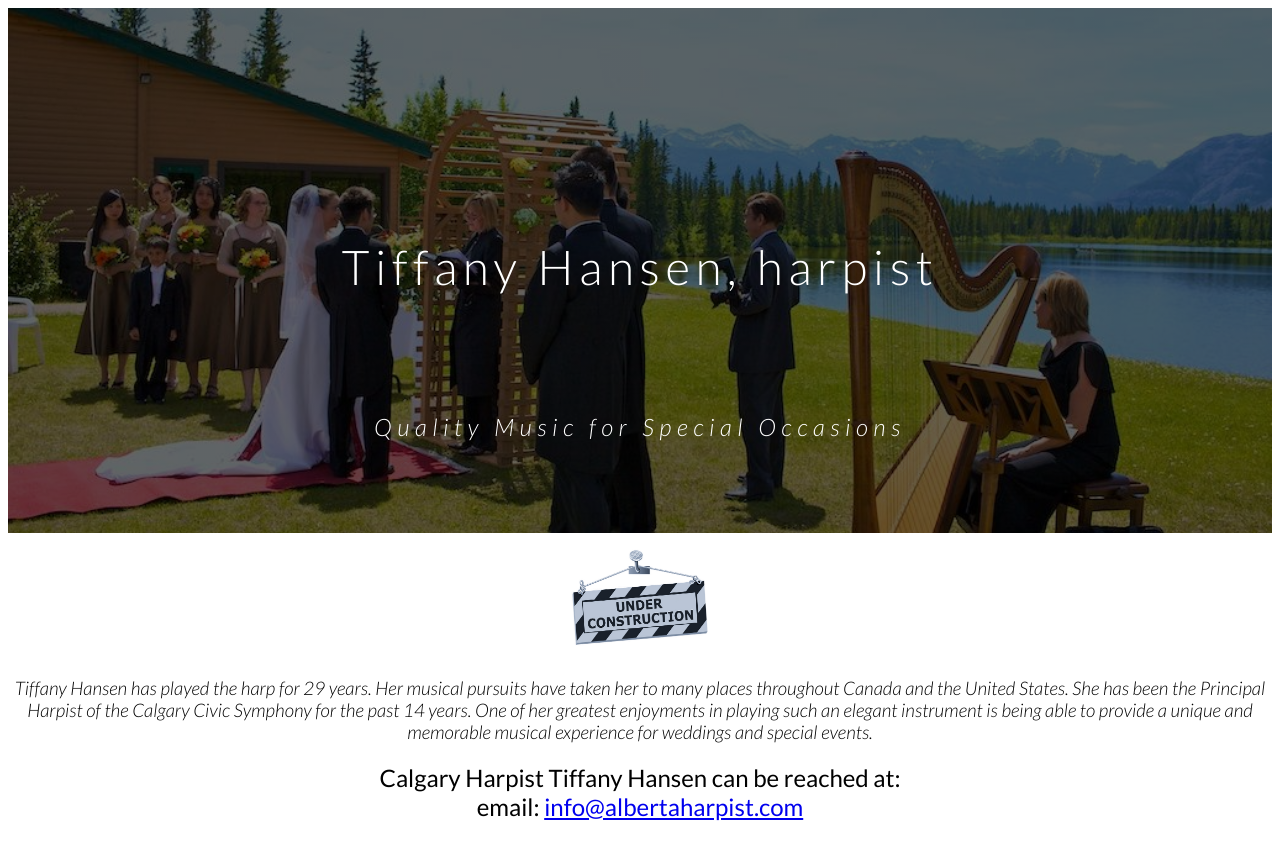
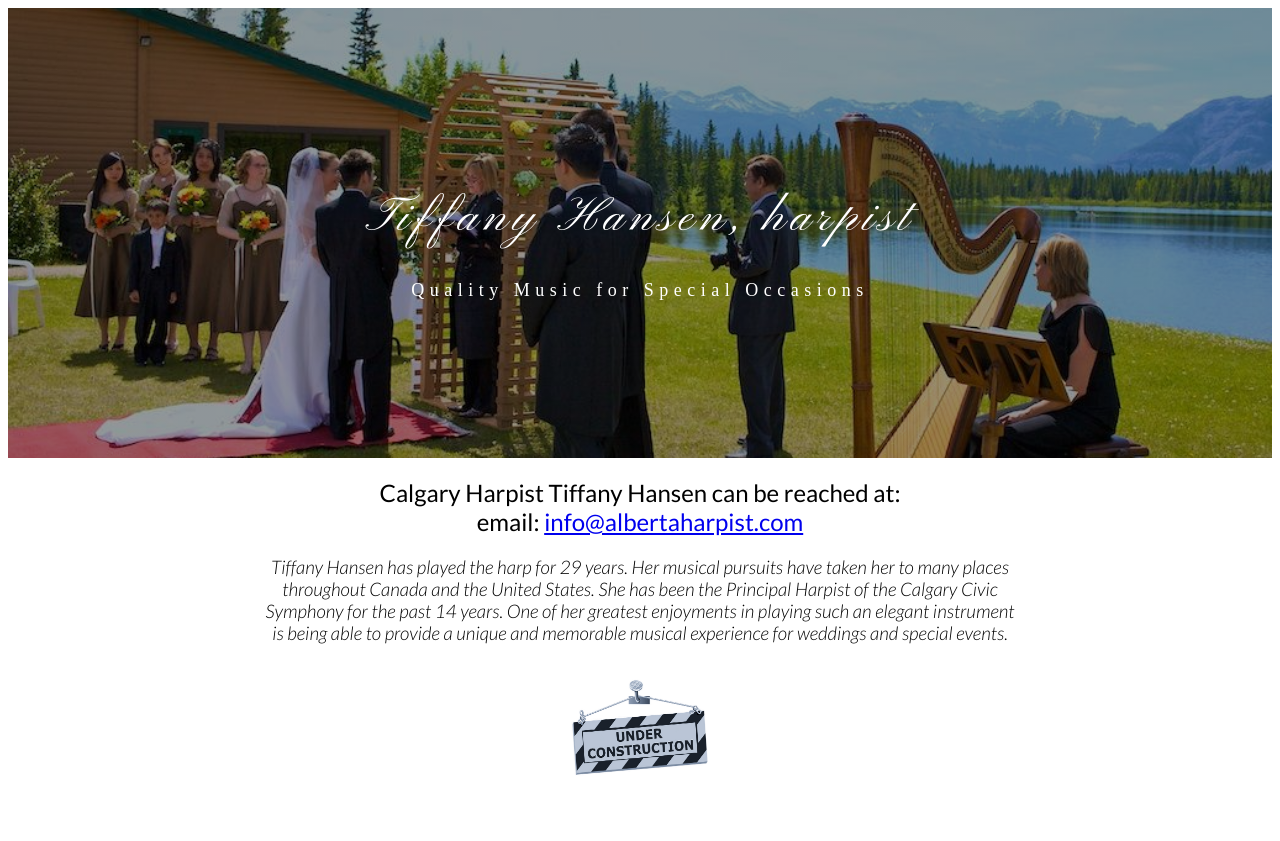
Before and after one commit to tmurvv/hansentiff, a website: page index.html in a window 1280 px wide. After the commit the page ends 800 px from the top, so only its background shows below. Drawn offline with Linux system fonts and the light colour scheme.

Commit message:
stable temp site

```diff
--- a/index.html
+++ b/index.html
@@ -5,6 +5,8 @@
         <meta name="viewport" content="width=device-width, initial-scale=1.0">
 
         <link href="https://fonts.googleapis.com/css?family=Lato:100,300,300i,400" rel="stylesheet">
+        <link href="https://fonts.googleapis.com/css?family=Great+Vibes" rel="stylesheet">
+        <link href="https://fonts.googleapis.com/css?family=Pinyon+Script" rel="stylesheet">
         <link rel="stylesheet" href="https://use.fontawesome.com/releases/v5.1.0/css/all.css" integrity="sha384-lKuwvrZot6UHsBSfcMvOkWwlCMgc0TaWr+30HWe3a4ltaBwTZhyTEggF5tJv8tbt" crossorigin="anonymous">
         <link rel="shortcut icon" type="image/png" href="img/favicon.png">
         <link rel="stylesheet" type="text/css" href="css/style.css">
@@ -13,19 +15,22 @@
 
         <title>Tiffany Hansen, harpist</title>
 <body>
-    <div class="main">
-        <h1>Tiffany Hansen, harpist</h1>
-        <h3>Quality Music for Special Occasions</h3>
+    <div class="hero">
+        <div class="hero__text">
+            <h1>Tiffany Hansen, harpist</h1>
+            <h3>Quality Music for Special Occasions</h3>
+        </div>
     </div>
-    <div class="construction contact"><img src="img/underconstruction2mytint.gif" alt="hanging under construction sign"></div>
+    <div class="contact"><h2>Calgary Harpist Tiffany Hansen can be reached at:<br>
+        email: <a href="mailto:info@albertaharpist.com">info@albertaharpist.com</a></h2></div>
     <div class="contact">
         <h3>Tiffany Hansen has played the harp for 29 years. Her musical pursuits have taken her to many places throughout Canada and the United States.
             She has been the Principal Harpist of the Calgary Civic Symphony for the past 14 years.  One of her greatest enjoyments in playing such an
             elegant instrument is being able to provide a unique and memorable musical experience for weddings and special events.
         </h3>
     </div>
-    <div class="contact"><h2>Calgary Harpist Tiffany Hansen can be reached at:<br>
-    email: <a href="mailto:info@albertaharpist.com">info@albertaharpist.com</a></h2></div>
+    <div class="construction contact"><img src="img/underconstruction2mytint.gif" alt="hanging under construction sign"></div>
+
 
 </body>
 
--- a/main.scss
+++ b/main.scss
@@ -0,0 +1,4 @@
+@import "sass/base";
+@import "sass/mixins";
+@import "sass/hero";
+@import "sass/mainPage";
--- /dev/null
+++ b/sass/_base.scss
@@ -0,0 +1,3 @@
+* {
+    font-family: lato;
+}
--- /dev/null
+++ b/sass/_hero.scss
@@ -0,0 +1,44 @@
+.hero {
+    width: 100%;
+    height: 450px;
+    @include respond(portrait) {
+        height: 350px;
+    }
+    background-image: linear-gradient(to right, rgba(0,0,0,0.4), rgba(0,0,0,0.4)), url(../img/tiffany_wedding.jpg);
+    background-size: cover;
+    background-position: center right;
+    position: relative;
+    color: white;
+
+    &__text {
+        position: absolute;
+        top: 51%;
+
+        @include respond(phone) {
+            top: 48%;
+        }
+
+        left: 50%;
+        transform: translate(-50%, -50%);
+        &>h1,
+        &>h3 {
+            font-family: 'Pinyon Script', cursive;
+            font-weight: 400;
+            font-size: 48px;
+            @include respond(phone) {
+                font-size: 34px;
+            }
+
+            letter-spacing: 5.5px;
+            text-align: center;
+        }
+        &>h3 {
+            font-size: 18px;
+            font-family: 'Quattrocento', serif;
+
+            @include respond(phone) {
+                font-size: 12px;
+            }
+        }
+    }
+}
--- /dev/null
+++ b/sass/_mainPage.scss
@@ -0,0 +1,32 @@
+
+.construction {
+    height: 125px;
+    margin: auto;
+}
+.construction>img {
+   height: 100%;
+}
+.contact {
+   text-align: center;
+   font-weight: 400;
+   font-family: "Quattrocentro", serif;
+   width: 60%;
+   margin: auto;
+}
+.contact>h2,
+.contact>h3 {
+   font-weight: 400;
+   letter-spacing: 1.3;
+
+   @include respond(phone) {
+      font-size: 16px;
+  }
+
+}
+.contact>h3 {
+   font-style: italic;
+   @include respond(phone) {
+      font-size: 12px;
+      font-weight: 600;
+  }
+}
--- /dev/null
+++ b/sass/_mixins.scss
@@ -0,0 +1,14 @@
+@mixin respond($breakpoint) {
+    @if $breakpoint == phone {
+        @media only screen and (max-width: 37.5em) { @content };    //600px
+    }
+    @if $breakpoint == portrait {
+        @media only screen and (max-width: 56.25em) { @content };     //900px
+    }
+    @if $breakpoint == landscape {
+        @media only screen and (max-width: 75em) { @content };    //1200px
+    }
+    @if $breakpoint == big-desktop {
+        @media only screen and (min-width: 112.5em) { @content };    //1800px
+    }
+}
```
Also changed, not shown: package.json (added, +26 -0 lines), css/style.compiled.css (added), css/style.css, css/style.prefix.css (added), 2 other files.
